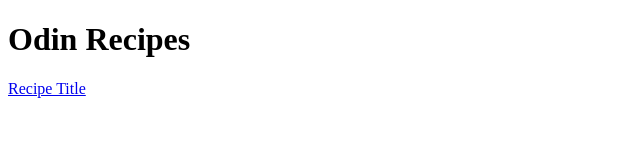
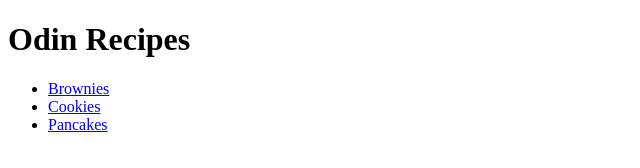
Before and after one commit to Imtisal22/odin-recipes, a plain HTML site: page index.html in a window 1280 px wide. Shown: the whole page, without its empty margins (0-640 px from the left). Drawn offline with Linux system fonts and the light colour scheme.

Commit message:
Add index.html

```diff
--- a/index.html
+++ b/index.html
@@ -6,7 +6,11 @@
 
     <body>
         <h1>Odin Recipes</h1>
-        <a href="recipes/brownies.html">Recipe Title</a>
+        <ul>
+            <li><a href="brownies.html">Brownies</a></li>
+            <li><a href="cookies.html">Cookies</a></li>
+            <li><a href="pancakes.html">Pancakes</a></li>
+          </ul>
     </body>
 </head>
 </html>
```
